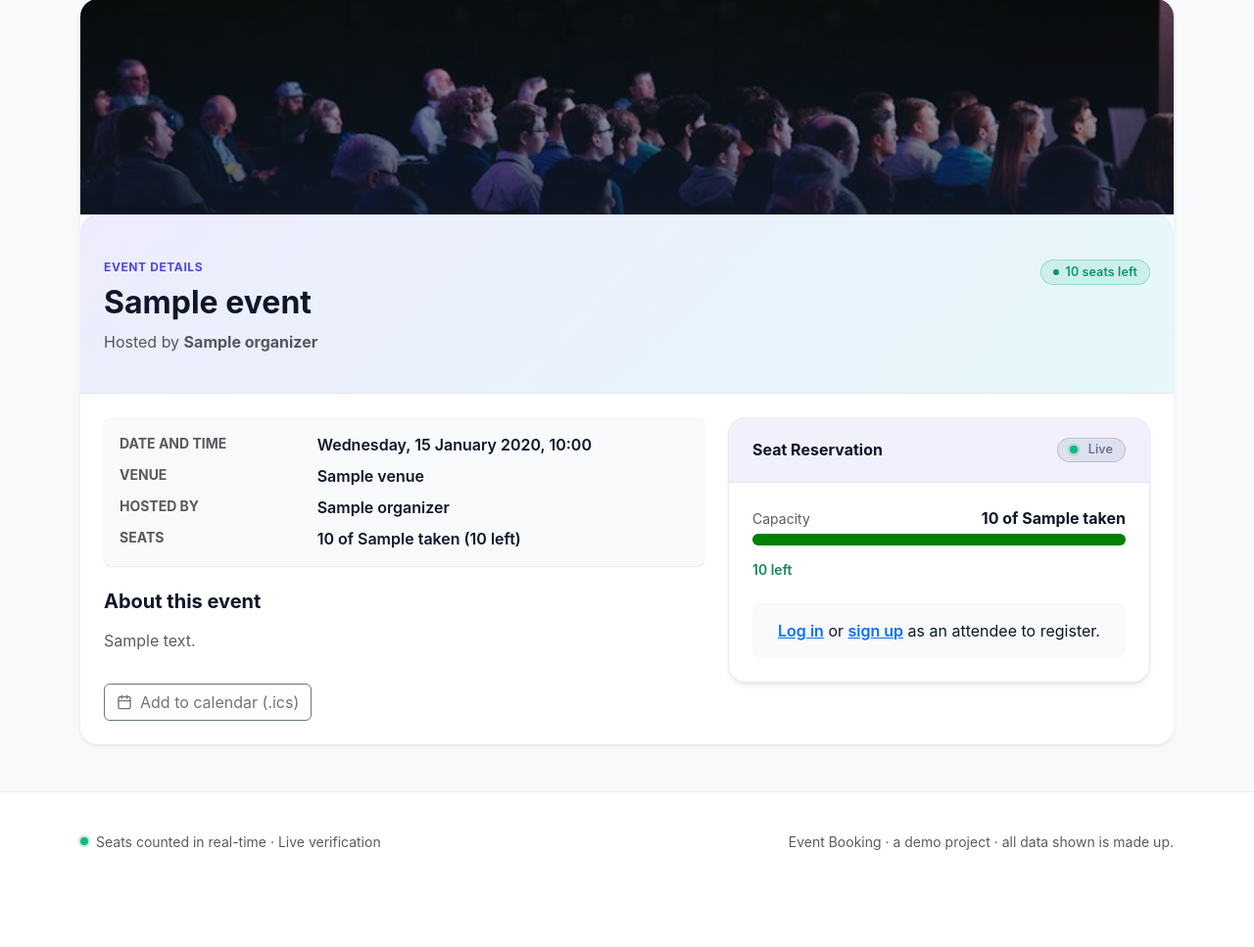
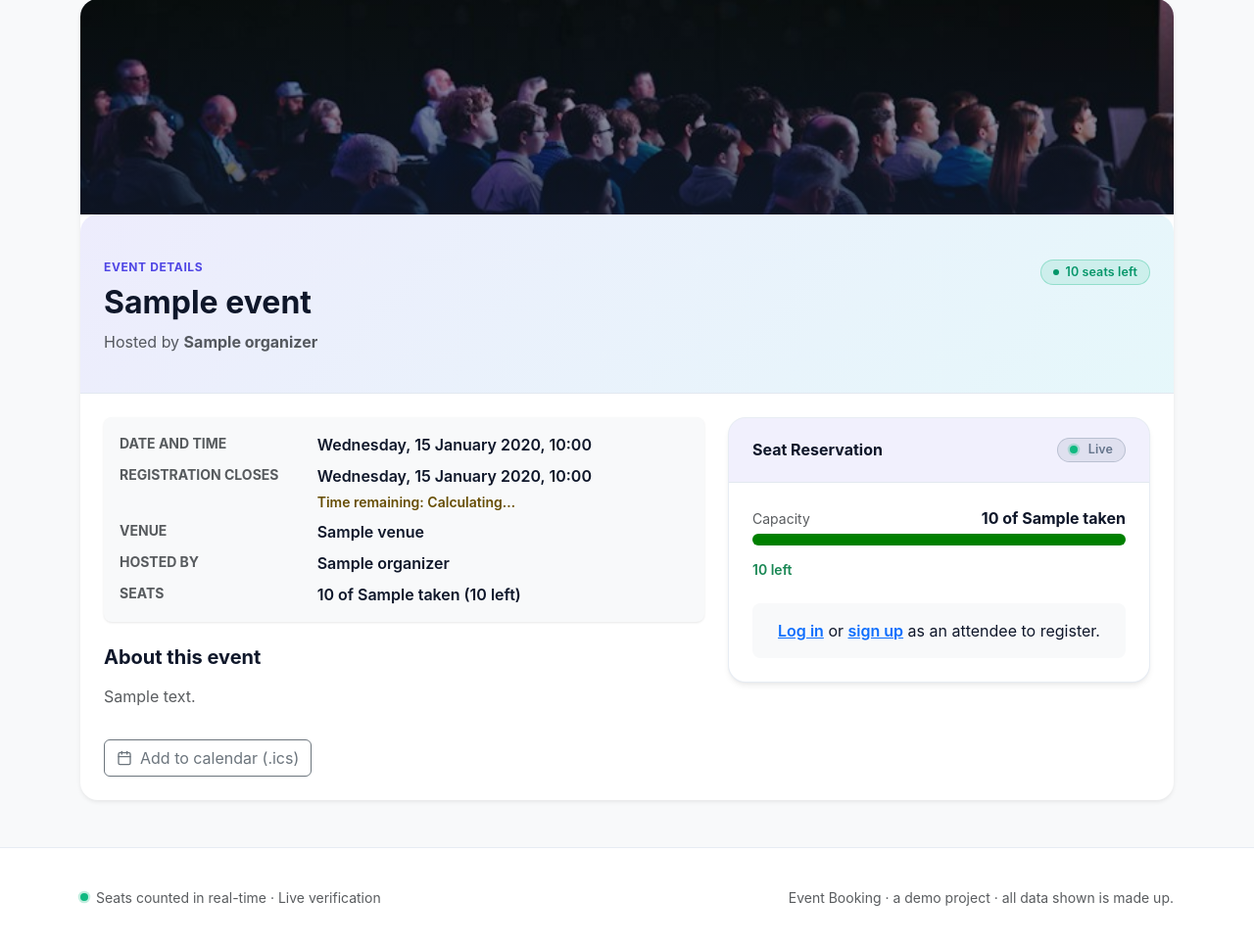
Before and after one commit to Asmit-123/event-booking-platform, a Django app: template templates/events/event_detail.html in a window 1280 px wide. Shown: the part 138-1105 px from the top of the page at 98% size. Before the commit the page ends 1006 px from the top, so only its background shows below. Run offline with Django 5.2, Linux system fonts and the light colour scheme; the template is opened without the code that fills it: most values are stand-ins (such as "Sample title", 1, 10 or a date in 2020); some libraries are stand-ins or nearby versions.

Commit message:
Display deadline and live countdown on attendee event details

```diff
--- a/templates/events/event_detail.html
+++ b/templates/events/event_detail.html
@@ -1,7 +1,26 @@
 {% extends "base.html" %}
 {% load static %}
 
-{% block title %}{{ event.title }} | Event Booking{% endblock %}
+{% block title %}{{ event.title }} | Event Booking  {% if event.registration_deadline %}
+    <script>
+      document.addEventListener("DOMContentLoaded", function () {
+        const timer = document.querySelector(".registration-countdown");
+        if (!timer) return;
+        const update = () => {
+          const remaining = new Date(timer.dataset.deadline).getTime() - Date.now();
+          if (remaining <= 0) { timer.textContent = "Closed"; return; }
+          const days = Math.floor(remaining / 86400000);
+          const hours = Math.floor((remaining % 86400000) / 3600000);
+          const minutes = Math.floor((remaining % 3600000) / 60000);
+          const seconds = Math.floor((remaining % 60000) / 1000);
+          timer.textContent = days ? `${days}d ${hours}h ${minutes}m` : `${hours}h ${minutes}m ${seconds}s`;
+        };
+        update();
+        window.setInterval(update, 1000);
+      });
+    </script>
+  {% endif %}
+{% endblock %}
 
 {% block content %}
   <a class="small text-decoration-none d-inline-flex align-items-center gap-1 mb-3 text-muted" href="{% url 'events:event_list' %}">
@@ -50,6 +69,13 @@
               <dt class="col-sm-4 text-muted small text-uppercase">Date and time</dt>
               <dd class="col-sm-8 fw-semibold mb-0">{{ event.start_datetime|date:"l, d F Y, H:i" }}</dd>
 
+              {% if event.registration_deadline %}
+                <dt class="col-sm-4 text-muted small text-uppercase">Registration closes</dt>
+                <dd class="col-sm-8 fw-semibold mb-0">
+                  {{ event.registration_deadline|date:"l, d F Y, H:i" }}
+                  <span class="d-block small text-warning-emphasis mt-1">Time remaining: <span class="registration-countdown" data-deadline="{{ event.registration_deadline|date:'c' }}">Calculating…</span></span>
+                </dd>
+              {% endif %}
               <dt class="col-sm-4 text-muted small text-uppercase">Venue</dt>
               <dd class="col-sm-8 fw-semibold mb-0">{{ event.venue }}</dd>
 
@@ -120,7 +146,7 @@
                   </div>
                 {% elif event.is_cancelled %}
                   <p class="text-muted mb-0">This event has been cancelled, so registration is closed.</p>
-                {% elif event.is_past %}
+                {% elif event.is_registration_closed %}\n                  <p class="text-muted mb-0">Registration for this event has closed.</p>\n                {% elif event.is_past %}
                   <p class="text-muted mb-0">This event has already started, so registration is closed.</p>
                 {% elif event.seats_left <= 0 %}
                   <p class="text-muted mb-0">This event is fully booked.</p>
```
